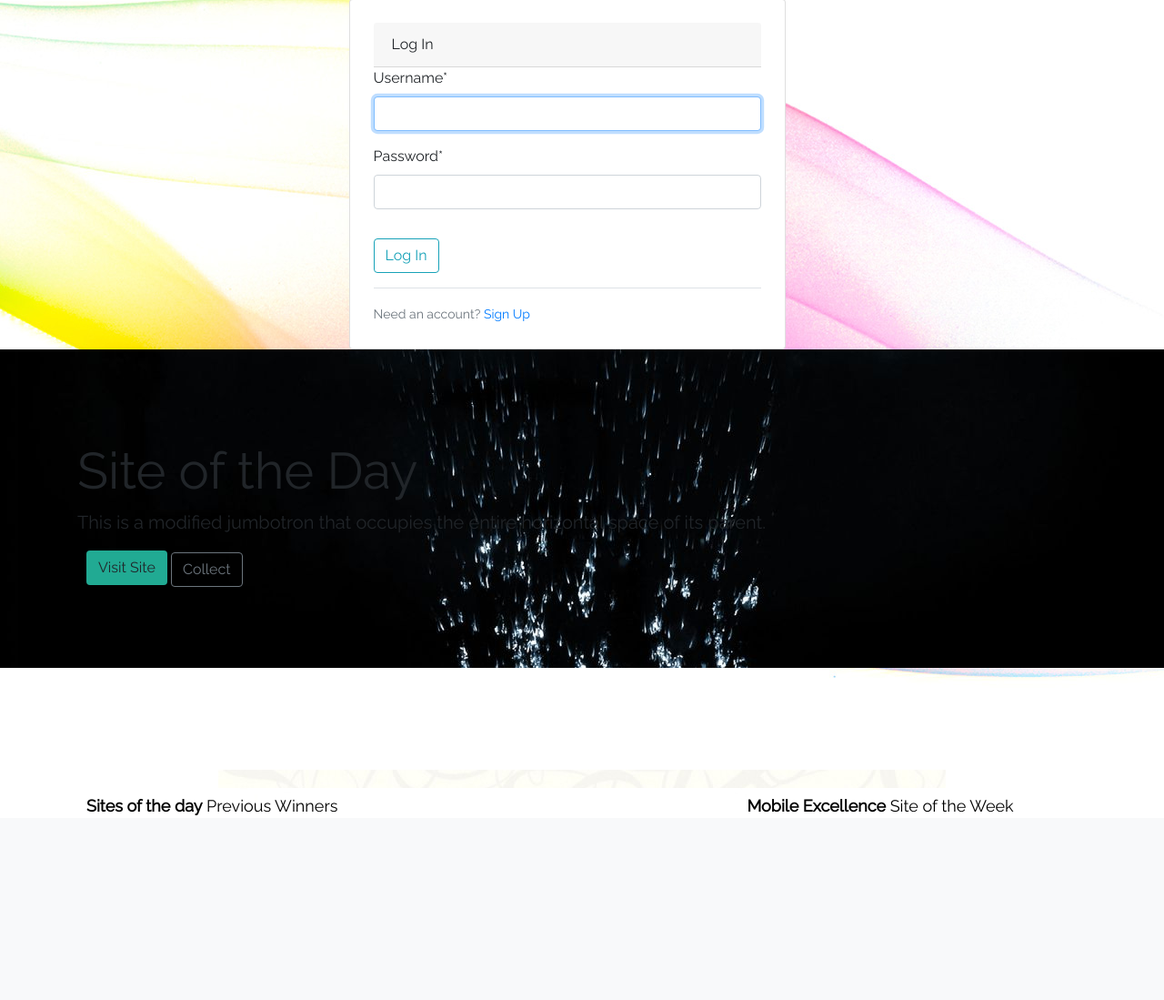
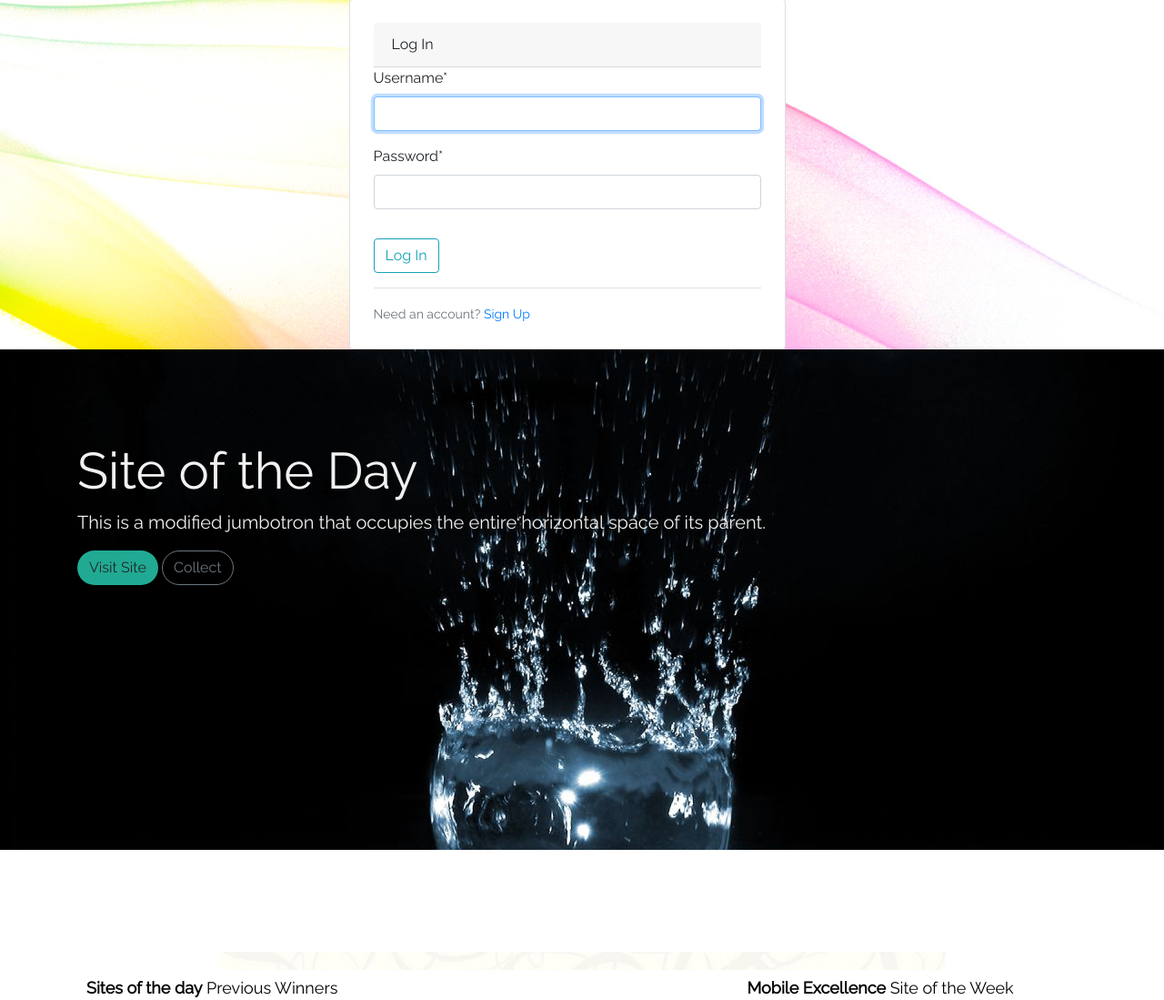
Before and after one commit to jameskomo/awwwards, a Django app: page / in a window 1280 px wide. Shown: the part 199-1298 px from the top of the page at 91% size. Before the commit the page ends 1095 px from the top, so only its background shows below. Run offline with Django 3.2, Linux system fonts and the light colour scheme; some libraries are stand-ins or nearby versions.

```diff
--- a/static/css/main.css
+++ b/static/css/main.css
@@ -22,8 +22,9 @@ body {
 }
 .day-site {
   background: url("/media/images/bg-background-1.jpg") 50% 0 no-repeat fixed;
-  height: 350px;
+  height: 550px;
   padding: 100px 0 0 0;
+  color: #f1f1f1;
 }
 .sites-of-day {
   background: url("/media/images/bg-background-4.jpg") 50% 0 no-repeat fixed;
@@ -42,5 +43,8 @@ body {
   font-size: 18px;
 
 }
+.daysite-button {
+  margin-bottom: 0%;
 
+}
 /* #Search Bar styling */
--- a/wowawards/templates/wowawards/base.html
+++ b/wowawards/templates/wowawards/base.html
@@ -87,8 +87,10 @@
       <div class="container">
         <h1 class="display-4">Site of the Day</h1>
         <p class="lead">This is a modified jumbotron that occupies the entire horizontal space of its parent.</p>
-        <button type="button" class="btn" style=" margin-left: 10px; margin-bottom: 5px; background-color: #21aa93;">Visit Site</button>
-      <button type="button" class="btn btn-outline-secondary" style="margin-bottom:0%;">Collect</button>
+        <div class="daysite-buttons">
+            <button type="button" class="btn" style=" border-radius: 50px; margin-bottom: 0%; background-color: #21aa93;">Visit Site</button>
+            <button type="button" class="btn btn-outline-secondary" style="border-radius: 50px; margin-bottom:0%;">Collect</button>
+        </div>
       </div>
 
     </div>
@@ -102,7 +104,7 @@
     <div class="row" style="font-family: 'Raleway', sans-serif;">
         {% for image in images %}
 
-        <div class="col-md-3">
+        <div class="col-md-4 col-lg-3 col-sm-6">
 
                 <img src="{% if image.photo_image %}{{ image.photo_image.url }}{% else %}#{% endif %}" alt="Gallery Image" width="300" height="300">
                 <p>{{image.image_name }}</p>
```
